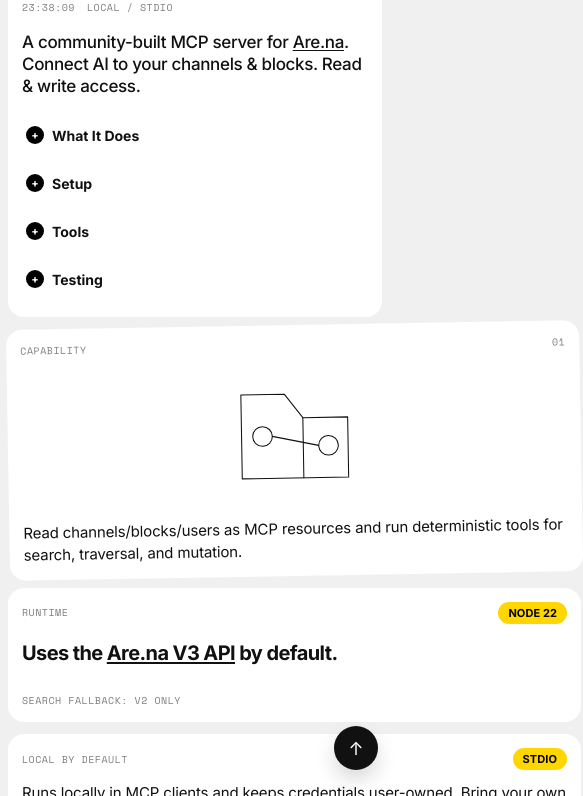
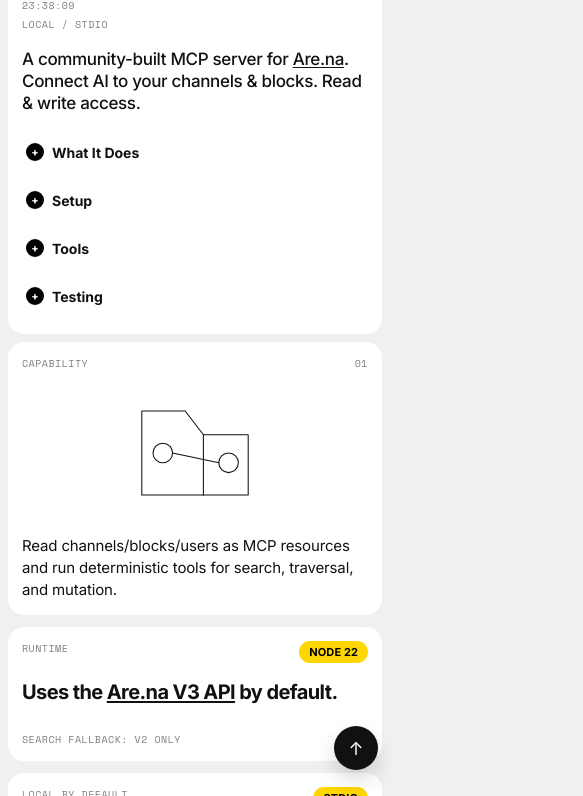
Before and after one commit to xaelophone/arena-mcp, a website: page landing/index.html in a window 390 px wide. Shown: the part 62-858 px from the top of the page, 583 px wide, since content can reach past the window. Drawn offline with nearby package versions, Linux system fonts and the light colour scheme.

Commit message:
Fix landing page mobile responsiveness

```diff
--- a/landing/script.js
+++ b/landing/script.js
@@ -41,10 +41,16 @@ function wireCopyButtons() {
 
 function addCardTilt() {
   const cards = document.querySelectorAll(".card");
+  const disableTilt = window.matchMedia("(max-width: 760px)").matches;
   cards.forEach((card) => {
     if (card.classList.contains("text-only")) return;
+    if (disableTilt) {
+      card.style.setProperty("--tilt-rotation", "0deg");
+      return;
+    }
+
     const rotation = (Math.random() * 2 - 1).toFixed(2);
-    card.style.transform = `rotate(${rotation}deg)`;
+    card.style.setProperty("--tilt-rotation", `${rotation}deg`);
   });
 }
 
@@ -52,3 +58,4 @@ updateClock();
 setInterval(updateClock, 1000);
 wireCopyButtons();
 addCardTilt();
+window.addEventListener("resize", addCardTilt);
--- a/landing/styles.css
+++ b/landing/styles.css
@@ -32,6 +32,7 @@ body {
   font-size: 16px;
   -webkit-font-smoothing: antialiased;
   -moz-osx-font-smoothing: grayscale;
+  overflow-x: hidden;
 }
 
 h1,
@@ -65,6 +66,13 @@ code {
   display: flex;
   flex-direction: column;
   gap: 16px;
+}
+
+.feed,
+.card,
+.card-header,
+.card-footer {
+  min-width: 0;
 }
 
 header {
@@ -162,12 +170,13 @@ header {
   display: flex;
   flex-direction: column;
   gap: 14px;
+  transform: rotate(var(--tilt-rotation, 0deg));
   transition: transform 0.3s var(--ease-out);
 }
 
 @media (hover: hover) {
   .card:hover {
-    transform: translateY(-3px);
+    transform: rotate(var(--tilt-rotation, 0deg)) translateY(-3px);
   }
 }
 
@@ -358,28 +367,28 @@ header {
   box-shadow: 0 10px 20px rgba(0, 0, 0, 0.15);
 }
 
-/* ── Mobile: screens up to 760px ── */
-
 @media (max-width: 760px) {
   .viewport {
-    padding: 12px;
-    gap: 12px;
+    padding: 10px;
+    gap: 10px;
   }
 
   header {
-    padding: 20px 16px;
+    padding: 16px;
     gap: 20px;
   }
 
   .header-top {
     flex-direction: column;
-    gap: 12px;
+    gap: 10px;
   }
 
   .meta-stack {
-    flex-direction: row;
     text-align: left;
-    gap: 12px;
+  }
+
+  .nav-grid {
+    grid-template-columns: 1fr;
   }
 
   .nav-item {
@@ -388,7 +397,18 @@ header {
   }
 
   .card {
+    padding: 14px;
     min-height: auto;
+  }
+
+  .card-header,
+  .card-footer {
+    flex-wrap: wrap;
+    align-items: flex-start;
+  }
+
+  .badge {
+    white-space: normal;
   }
 
   .copy-button {
@@ -402,15 +422,13 @@ header {
   }
 
   .fab {
-    right: 16px;
-    bottom: 16px;
+    right: 14px;
+    bottom: 14px;
     width: 48px;
     height: 48px;
     font-size: 20px;
   }
 }
-
-/* ── Small mobile: screens up to 480px ── */
 
 @media (max-width: 480px) {
   .viewport {
```
